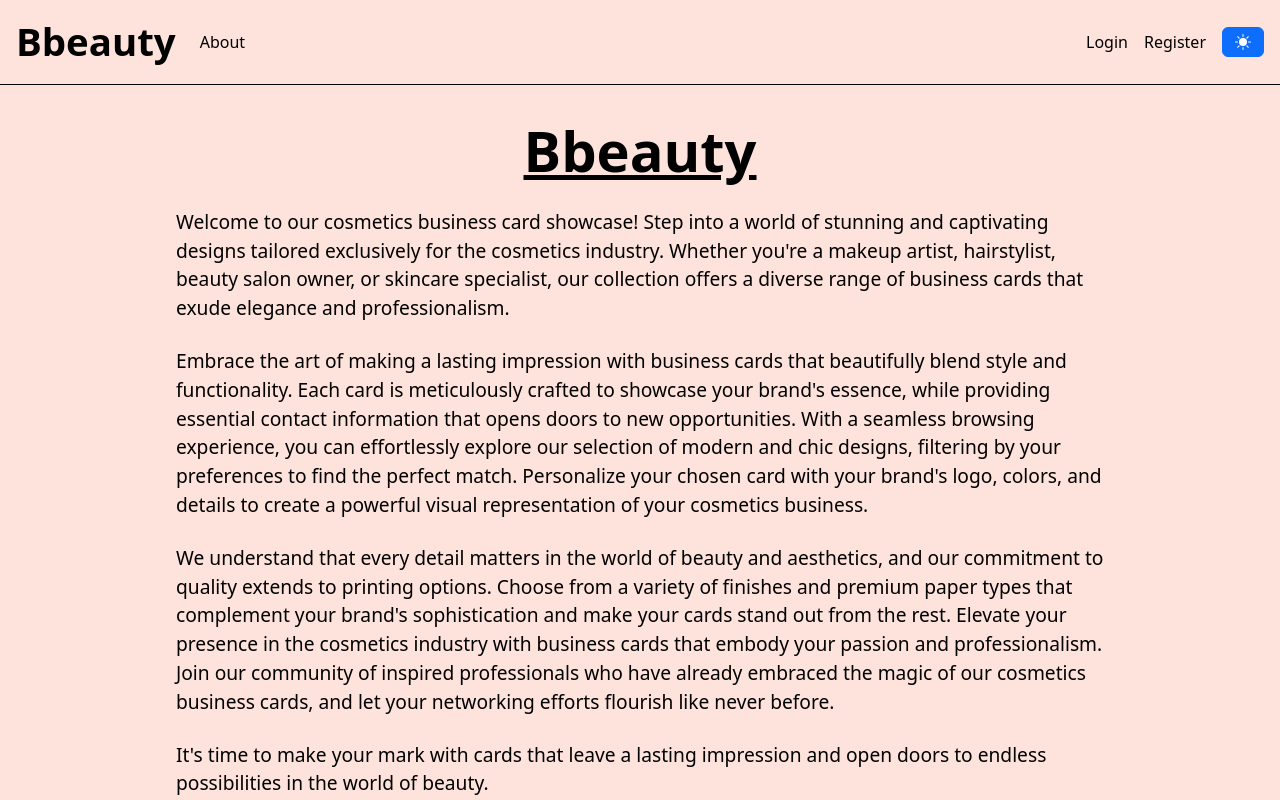
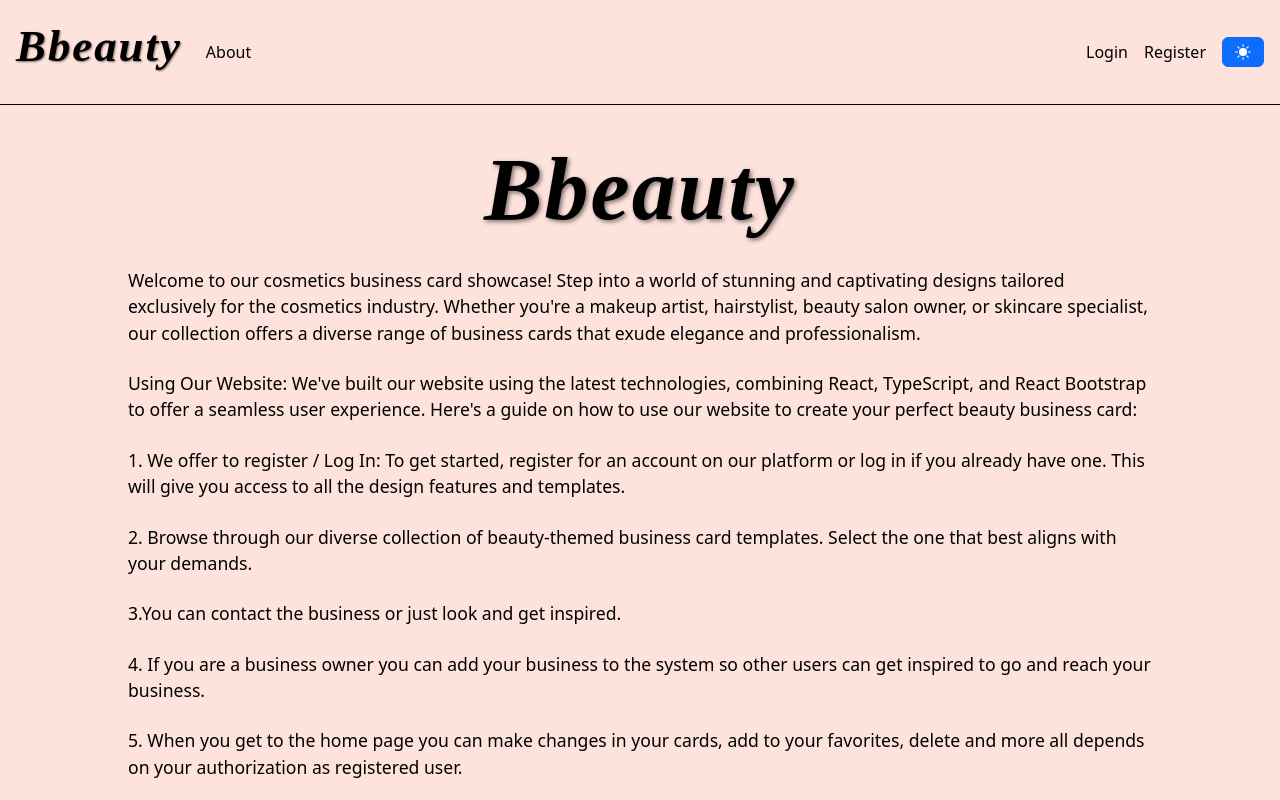
Before and after one commit to rotemfuks/Bbeauty, a React (Create React App) app: page /about in a window 1280 px wide. Shown: the top 800 px of the page. Built offline with nearby package versions, Linux system fonts and the light colour scheme; data requests are answered from the project's data file.

Commit message:
updated about contect. design for about,home and app width

```diff
--- a/db.json
+++ b/db.json
@@ -75,7 +75,7 @@
       "image": "https://plus.unsplash.com/premium_photo-1682965699742-92e41c2d8630?ixlib=rb-4.0.3&ixid=M3wxMjA3fDB8MHxwaG90by1wYWdlfHx8fGVufDB8fHx8fA%3D%3D&auto=format&fit=crop&w=687&q=80",
       "alt": "pepole face",
       "name": "Facial Treatment",
-      "description": "we offer our clients facial treatment with the best doctors out there.",
+      "description": "we offer our clients facial treatment with the best doctors out there. lowest price.",
       "email": "facialHolon@gmail.com",
       "phone": "0538685949",
       "address": "Hakishon st.4 Holon",
--- a/src/App.module.scss
+++ b/src/App.module.scss
@@ -2,7 +2,7 @@
   min-height: 100vh;
 
   .pageContent {
-    max-width: 60rem;
+    max-width: 66rem;
     margin: 0 auto;
     // align-items: center;
     padding: 2rem 1rem;
--- a/src/components/About.module.scss
+++ b/src/components/About.module.scss
@@ -3,13 +3,23 @@
 }
 
 .aboutTitle {
-  font-size: 3.5rem;
+  // font-size: 3.5rem;
+  // text-align: center;
+  // text-decoration: underline;
+  // padding-bottom: 1rem;
+  // font-weight: bold;
   text-align: center;
-  text-decoration: underline;
+  font-style: italic;
+  font-family: "Playfair Display", serif;
+  font-size: 5.5rem;
+  font-weight: 700;
+  word-spacing: 1px;
+  letter-spacing: 2px;
+  text-shadow: 2px 2px 4px rgba(0, 0, 0, 0.5);
   padding-bottom: 1rem;
-  font-weight: bold;
 }
 
 .paragraph {
   padding-bottom: 1.5rem;
+  font-size: 1.1rem;
 }
--- a/src/components/About.tsx
+++ b/src/components/About.tsx
@@ -3,7 +3,7 @@ import styles from "./About.module.scss";
 export function About() {
   return (
     <div>
-      <h1 className={styles.aboutTitle}>Bbeauty</h1>
+      <h2 className={styles.aboutTitle}>Bbeauty</h2>
 
       <div className={styles.container}>
         <div className={styles.paragraph}>
@@ -15,16 +15,39 @@ export function About() {
           professionalism.
         </div>
         <div className={styles.paragraph}>
-          Embrace the art of making a lasting impression with business cards
-          that beautifully blend style and functionality. Each card is
-          meticulously crafted to showcase your brand's essence, while providing
-          essential contact information that opens doors to new opportunities.
-          With a seamless browsing experience, you can effortlessly explore our
-          selection of modern and chic designs, filtering by your preferences to
-          find the perfect match. Personalize your chosen card with your brand's
-          logo, colors, and details to create a powerful visual representation
-          of your cosmetics business.
+          Using Our Website: We've built our website using the latest
+          technologies, combining React, TypeScript, and React Bootstrap to
+          offer a seamless user experience. Here's a guide on how to use our
+          website to create your perfect beauty business card:
         </div>
+        <div className={styles.paragraph}>
+          1. We offer to register / Log In: To get started, register for an
+          account on our platform or log in if you already have one. This will
+          give you access to all the design features and templates.
+        </div>
+        <div className={styles.paragraph}>
+          2. Browse through our diverse collection of beauty-themed business
+          card templates. Select the one that best aligns with your demands.
+        </div>
+        <div className={styles.paragraph}>
+          3.You can contact the business or just look and get inspired.
+        </div>
+
+        <div className={styles.paragraph}>
+          4. If you are a business owner you can add your business to the system
+          so other users can get inspired to go and reach your business.
+        </div>
+        <div className={styles.paragraph}>
+          5. When you get to the home page you can make changes in your cards,
+          add to your favorites, delete and more all depends on your
+          authorization as registered user.
+        </div>
+        <div className={styles.paragraph}>
+          6. If you are intrested you can click on the sun icon on the top right
+          and change the app to be on dark mode.
+        </div>
+
+        {/*
         <div className={styles.paragraph}>
           We understand that every detail matters in the world of beauty and
           aesthetics, and our commitment to quality extends to printing options.
@@ -39,7 +62,7 @@ export function About() {
         <div className={styles.paragraph}>
           It's time to make your mark with cards that leave a lasting impression
           and open doors to endless possibilities in the world of beauty.
-        </div>
+        </div> */}
       </div>
     </div>
   );
--- /dev/null
+++ b/src/components/Home.module.scss
@@ -0,0 +1,16 @@
+.title {
+  text-align: center;
+  font-style: italic;
+  font-family: "Playfair Display", serif;
+
+  font-weight: 700;
+  font-size: 5.5rem;
+  word-spacing: 1px;
+  letter-spacing: 2px;
+  text-shadow: 2px 2px 4px rgba(0, 0, 0, 0.5);
+}
+
+.paragraph {
+  font-size: 1.2rem;
+  text-align: center;
+}
--- a/src/components/Home.tsx
+++ b/src/components/Home.tsx
@@ -1,10 +1,11 @@
-import { FunctionComponent, useContext, useEffect } from "react";
+import { FunctionComponent, useContext } from "react";
 import BusinessCards from "./BusinessCards";
 import { Button } from "react-bootstrap";
 import { BsBuildingAdd } from "react-icons/bs";
 import { LoginContext } from "../context/LoginContext";
 import { useNavigate } from "react-router-dom";
 import { CardContext } from "../context/CardContext";
+import styles from "./Home.module.scss";
 interface HomeProps {}
 
 const Home: FunctionComponent<HomeProps> = () => {
@@ -18,8 +19,8 @@ const Home: FunctionComponent<HomeProps> = () => {
 
   return (
     <>
-      <h1> Home Page</h1>
-      <div>
+      <h2 className={styles.title}> Bbeauty</h2>
+      <div className={styles.paragraph}>
         Welcome to our cosmetics business card showcase! Step into a world of
         stunning and captivating designs tailored exclusively for the cosmetics
         industry. Whether you're a makeup artist, hairstylist, beauty salon
--- a/src/components/Navigation.module.scss
+++ b/src/components/Navigation.module.scss
@@ -18,7 +18,15 @@
   }
 
   .logo {
-    font-size: 2.4rem;
+    font-size: 2.8rem;
+    text-align: center;
+    font-style: italic;
+    font-family: "Playfair Display", serif;
+    font-weight: 600;
+    word-spacing: 1px;
+    letter-spacing: 2px;
+    text-shadow: 1px 1px 2px rgba(0, 0, 0, 0.5);
+    padding-bottom: 1rem;
   }
 
   .logoutButton {
```
